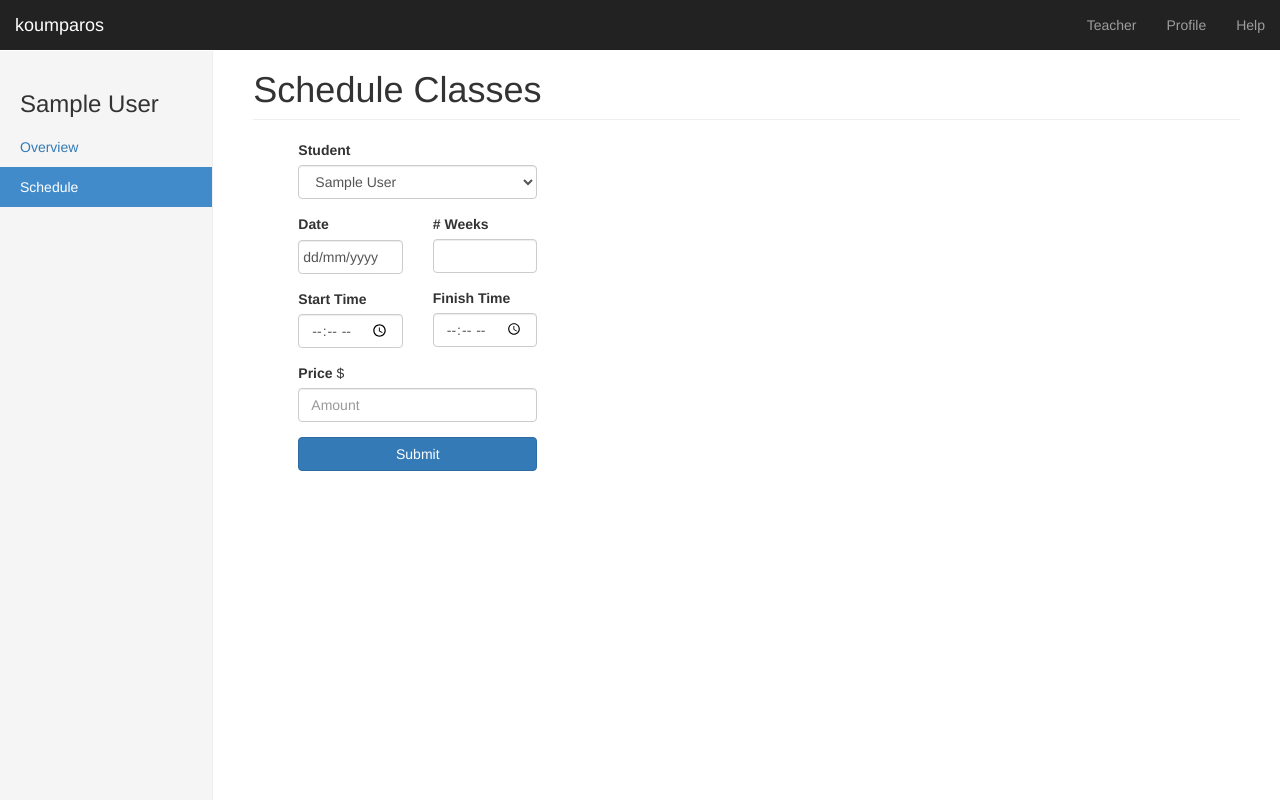
After one commit to thalespaiva/koumparos, a Django app: page /teacher/1/schedule in a window 1280 px wide. The commit adds this page. Run offline with Django 3.2, Linux system fonts and the light colour scheme; tables that the repository leaves empty hold one stand-in row (values such as "Sample post"); some libraries are stand-ins or nearby versions.

Commit message:
Updating the templates for the teacher views

```diff
--- /dev/null
+++ b/koumparos/templates/teacher/schedule.html
@@ -0,0 +1,83 @@
+{% extends "teacher/teacher.html" %}
+
+{% block css_extras %}
+  <link href="/static/datepicker/css/datepicker.css" rel="stylesheet">
+{% endblock %}
+
+{% block title %}
+  <title>Schedule Classes</title>
+{% endblock %}
+
+{% block content %}
+  <div class="container-fluid">
+    <div class="row">
+      <div class="col-sm-3 col-md-2 sidebar">
+        <h3> {{ teacher.name }} </h3>
+        <ul class="nav nav-sidebar">
+          <li><a href="overview">Overview</a></li>
+          <li class="active"><a href="#">Schedule<span class="sr-only">(current)</span></a></li>
+        </ul>
+      </div>
+      <div class="col-sm-9 col-sm-offset-3 col-md-10 col-md-offset-2 main">
+        <h1 class="page-header">Schedule Classes</h1>
+        <div class="col-sm-4 col-md-4">
+          <form role="form">
+            <div class="container-fluid">
+              <div class="form-group col-sm-12 col-md-12">
+                <label for="sel1">Student</label>
+                <select class="form-control" id="student_name">
+                  {% for student in students %}
+                    <option>{{ student.name }}</option>
+                  {% endfor %}
+                </select>
+              </div>
+            </div>
+            <div class="container-fluid">
+              <div class="col-sm-6 col-md-6">
+                <div class="form-group">
+                  <label for="date">Date</label>
+                  <input type="text" class="form-control datepicker" value="dd/mm/yyyy" id="class_date" >
+                </div>
+                <div class="form-group">
+                  <label for="time">Start Time</label>
+                  <input type="time" class="form-control" id="start_time">
+                </div>
+              </div>
+              <div class="col-sm-6 col-md-6">
+                <div class="form-group">
+                  <label for="integer"># Weeks</label>
+                  <input type="number" class="form-control" id="number_of_weeks">
+                </div>
+                <div class="form-group">
+                  <label for="time">Finish Time</label>
+                  <input type="time" class="form-control" id="finish_time">
+                </div>
+              </div>
+            </div>
+            <div class="container-fluid">
+              <div class="form-group col-sm-12 col-md-12">
+                <label for="time">Price</label>
+                <span>$</span>
+                <input type="number" class="form-control" placeholder="Amount" step="any" id="Price">
+              </div>
+              <div class="col-sm-12 col-md-12">
+                <button type="submit" class="btn btn-primary btn-block">Submit</button>
+              </div>
+            </div>
+          </form>
+        </div>
+      </div>
+    </div>
+  </div>
+{% endblock %}
+
+{% block js_extras %}
+  <script src="/static/jquery/jquery.min.js"></script>
+  <script src="/static/datepicker/js/bootstrap-datepicker.js"></script>
+  <script>
+      var class_date = $("#class_date");
+      class_date.datepicker({format: 'dd-mm-yyyy'}).on('changeDate', function(ev) {
+        class_date.datepicker('hide');
+      });
+  </script>
+{% endblock %}
--- a/koumparos/templates/teacher/teacher.html
+++ b/koumparos/templates/teacher/teacher.html
@@ -22,6 +22,9 @@
       <script src="https://oss.maxcdn.com/html5shiv/3.7.2/html5shiv.min.js"></script>
       <script src="https://oss.maxcdn.com/respond/1.4.2/respond.min.js"></script>
     <![endif]-->
+
+    {% block css_extras %}{% endblock %}
+
   </head>
 
   <body>
@@ -47,26 +50,15 @@
       </div>
     </nav>
 
-    <div class="container-fluid">
-      <div class="row">
-        <div class="col-sm-3 col-md-2 sidebar">
-          <ul class="nav nav-sidebar">
-            <li class="active"><a href="#">Overview <span class="sr-only">(current)</span></a></li>
-            <li><a href="#">Schedule</a></li>
-          </ul>
-        </div>
-        <div class="col-sm-9 col-sm-offset-3 col-md-10 col-md-offset-2 main">
-          {% block content %}
-          {% endblock %}
-        </div>
+    {% block content %}
+    {% endblock %}
     <!-- Bootstrap core JavaScript
     ================================================== -->
     <!-- Placed at the end of the document so the pages load faster -->
     <script src="https://ajax.googleapis.com/ajax/libs/jquery/1.11.2/jquery.min.js"></script>
-    <script src="../../dist/js/bootstrap.min.js"></script>
-    <!-- Just to make our placeholder images work. Don't actually copy the next line! -->
-    <script src="../../assets/js/vendor/holder.js"></script>
-    <!-- IE10 viewport hack for Surface/desktop Windows 8 bug -->
-    <script src="../../assets/js/ie10-viewport-bug-workaround.js"></script>
+    <script src="{% static '/static/bootstrap/js/bootstrap.min.js' %}"></script>
+
+    {% block js_extras %}{% endblock %}
+
   </body>
 </html>
```
Also changed, not shown: koumparos/templates/teacher/overview.html (+14 -2 lines).
